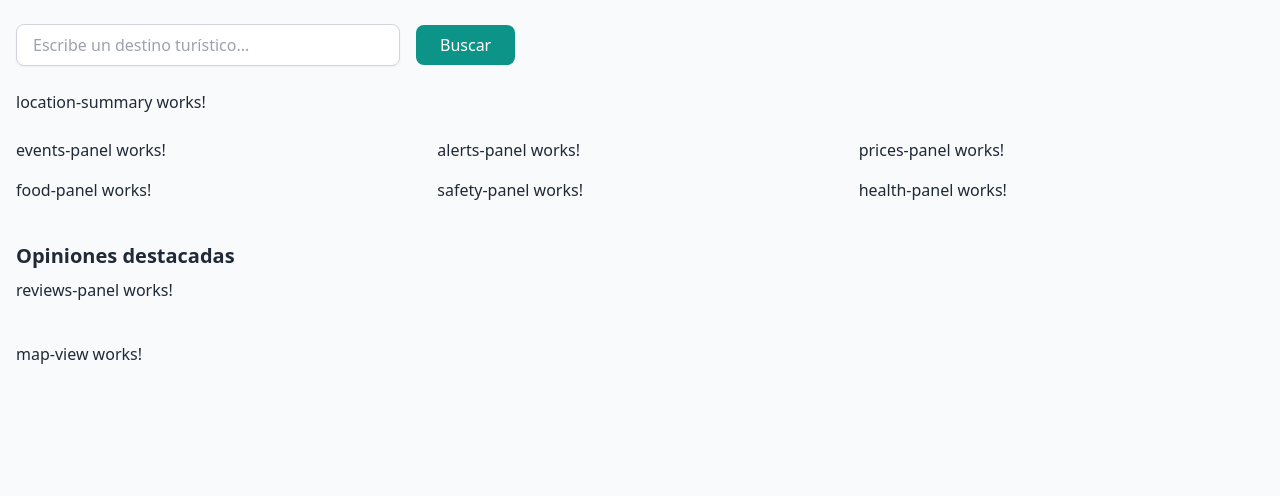
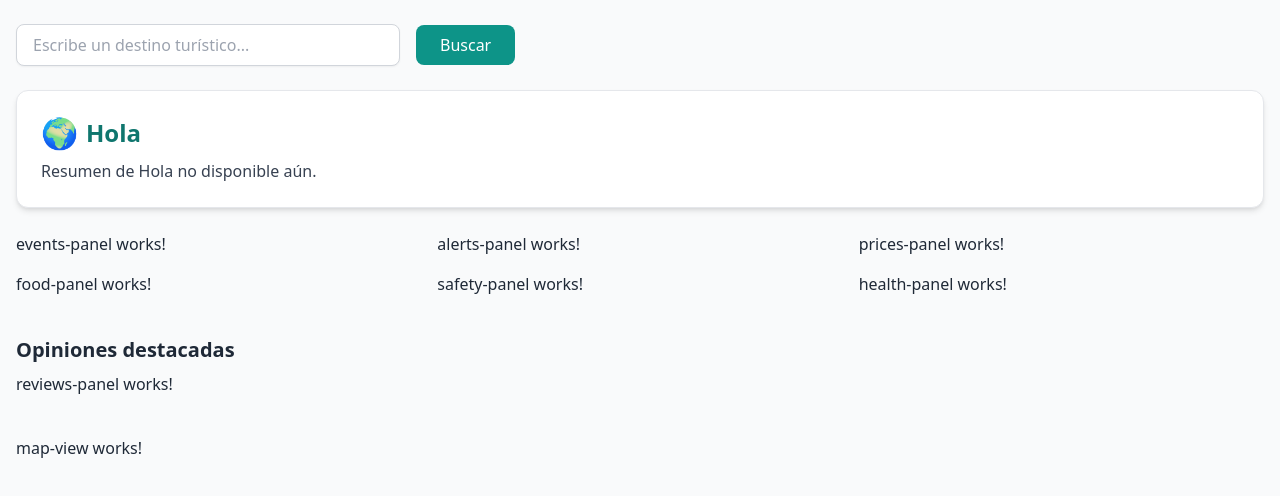
Before and after one commit to DanielCollaguazo2003/frontend-web-scraping, an Angular app: page /explore in a window 1280 px wide. Shown: the top 496 px of the page. Built offline with nearby package versions, Linux system fonts and the light colour scheme.

Commit message:
feat: informacion de la ubicacion

```diff
--- a/src/app/features/explore/components/location-summary/location-summary.component.html
+++ b/src/app/features/explore/components/location-summary/location-summary.component.html
@@ -1 +1,9 @@
-<p>location-summary works!</p>
+<div
+  class="p-6 bg-white rounded-xl shadow-md border border-gray-200 space-y-2"
+  *ngIf="location"
+>
+  <h2 class="text-2xl font-bold text-teal-700 flex items-center gap-2">
+    <span class="text-3xl">🌍</span> {{ location }}
+  </h2>
+  <p class="text-gray-700">{{ summary }}</p>
+</div>
--- a/src/app/features/explore/components/location-summary/location-summary.component.ts
+++ b/src/app/features/explore/components/location-summary/location-summary.component.ts
@@ -1,10 +1,32 @@
-import { Component } from '@angular/core';
+import { Component, Input, SimpleChanges } from '@angular/core';
 
 @Component({
   selector: 'app-location-summary',
   templateUrl: './location-summary.component.html',
-  styleUrls: ['./location-summary.component.scss']
+  styleUrls: ['./location-summary.component.scss'],
 })
 export class LocationSummaryComponent {
+  @Input() location: string = '';
+  summary: string = '';
 
+  ngOnChanges(changes: SimpleChanges): void {
+    if (changes['location'] && this.location) {
+      this.generateMockSummary(this.location);
+    }
+  }
+
+  private generateMockSummary(location: string) {
+    // Más adelante aquí llamaremos al backend/LLM
+    const lower = location.toLowerCase();
+
+    if (lower.includes('quito')) {
+      this.summary =
+        'Ciudad histórica en los Andes, con clima templado, gastronomía diversa y rica vida cultural.';
+    } else if (lower.includes('cuenca')) {
+      this.summary =
+        'Ciudad colonial con arquitectura patrimonial, excelente comida y ambiente tranquilo.';
+    } else {
+      this.summary = `Resumen de ${location} no disponible aún.`;
+    }
+  }
 }
--- a/src/app/features/explore/pages/explore-page/explore-page.component.html
+++ b/src/app/features/explore/pages/explore-page/explore-page.component.html
@@ -3,8 +3,9 @@
 
 
   <div class="mt-6">
-    <app-location-summary></app-location-summary>
+    <app-location-summary [location]="selectedLocation"></app-location-summary>
   </div>
+
 
   <div class="mt-6 grid gap-4 md:grid-cols-2 lg:grid-cols-3">
     <app-events-panel></app-events-panel>
--- a/src/app/features/explore/pages/explore-page/explore-page.component.ts
+++ b/src/app/features/explore/pages/explore-page/explore-page.component.ts
@@ -6,7 +6,7 @@ import { Component } from '@angular/core';
   styleUrls: ['./explore-page.component.scss']
 })
 export class ExplorePageComponent {
-  selectedLocation: string = '';
+  selectedLocation: string = 'Hola ';
 
   handleSearch(query: string) {
     this.selectedLocation = query;
```
